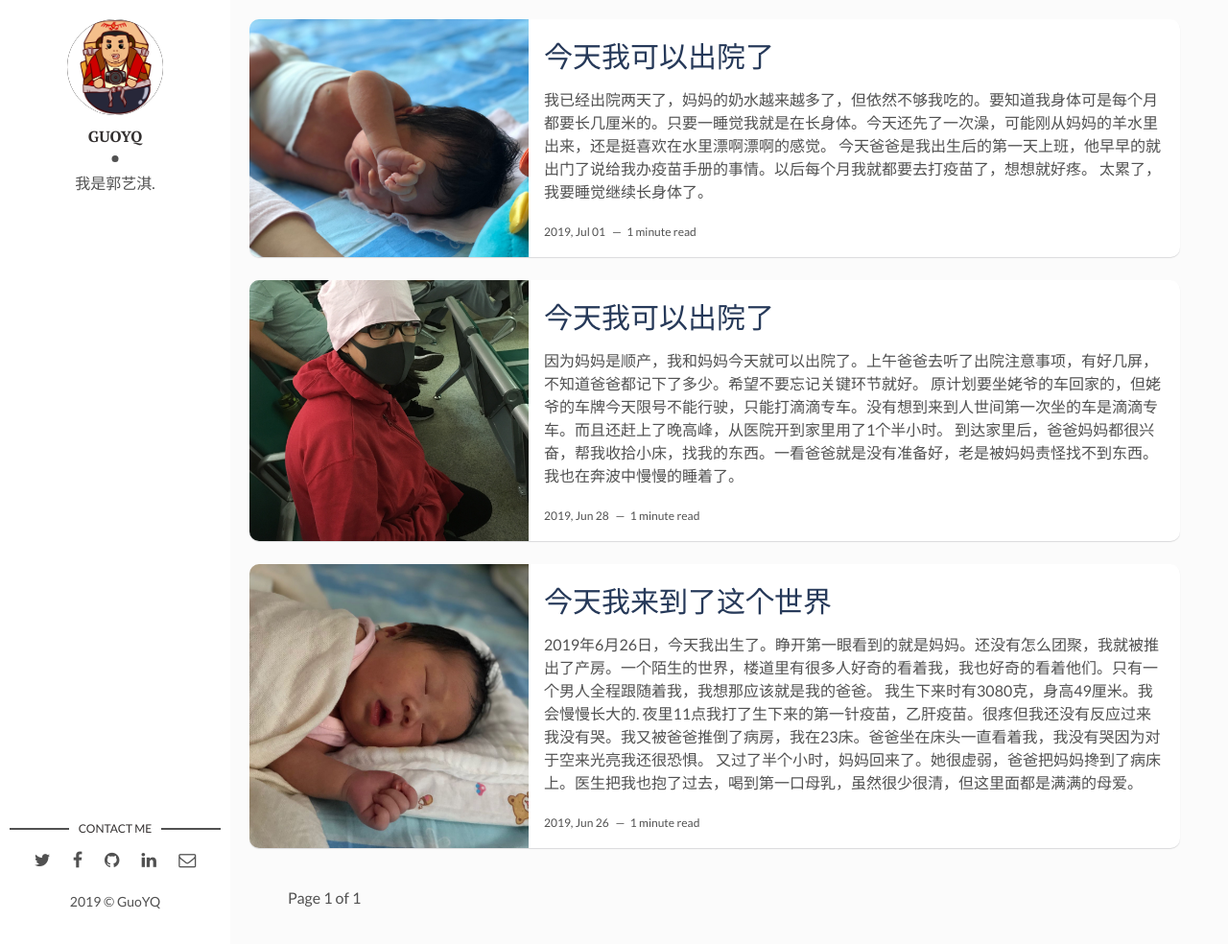
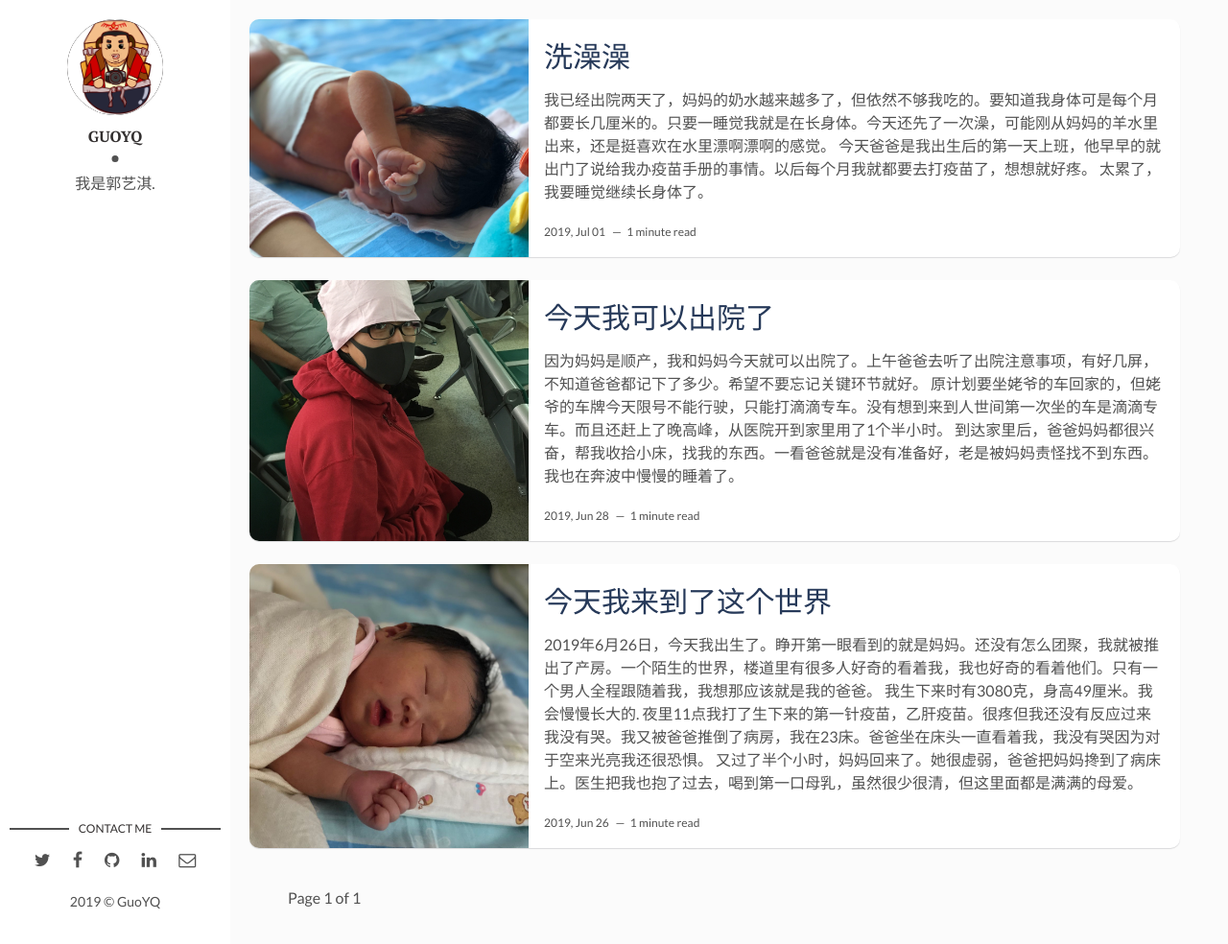
Before and after one commit to guohai163/guoyq.net, a Jekyll site: the page built from index.html, in a window 1280 px wide and 984 px high. Shown: the whole window at 96% size. Built offline with Jekyll 4.4.1, drawn with Linux system fonts in a browser that asks for light colours; the list of posts is cut into pages by our own code.

Commit message:
修正标题

```diff
--- a/_posts/2019-07-01-bathe.markdown
+++ b/_posts/2019-07-01-bathe.markdown
@@ -1,6 +1,6 @@
 ---
 layout: post
-title: 今天我可以出院了
+title: 洗澡澡
 date: 2019-07-01 09:00 +0800
 description:
 img: 2019-07/IMG_0816.JPG
```
